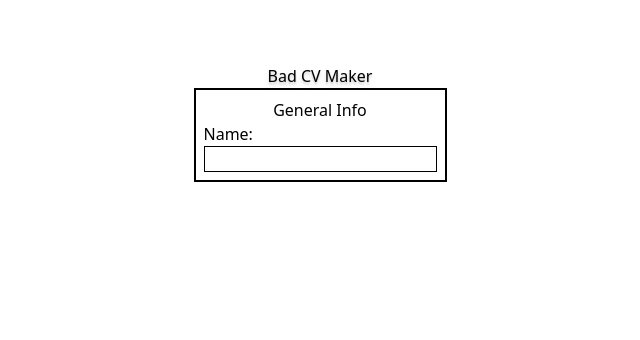
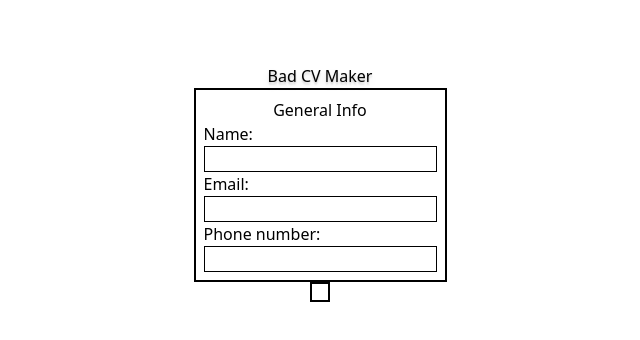
Before and after one commit to Eddie9421/cv-final, a React (Vite) app: page / in a window 1280 px wide. Shown: the top 340 px of the page, without its empty margins (320-960 px from the left). Built offline with nearby package versions, Linux system fonts and the light colour scheme.

Commit message:
Made general info section

```diff
--- a/src/components/App.jsx
+++ b/src/components/App.jsx
@@ -9,7 +9,10 @@ function App() {
       <h1 className="mt-16 font-medium text-shadow-lg">Bad CV Maker</h1>
       <Section sectionName="General Info">
         <InputField id="name" labelText="Name:" type="text" />
+        <InputField id="email" labelText="Email:" type="email" />
+        <InputField id="phone-number" labelText="Phone number:" type="tel" />
       </Section>
+      <Section sectionName=""></Section>
     </div>
   );
 }
```
